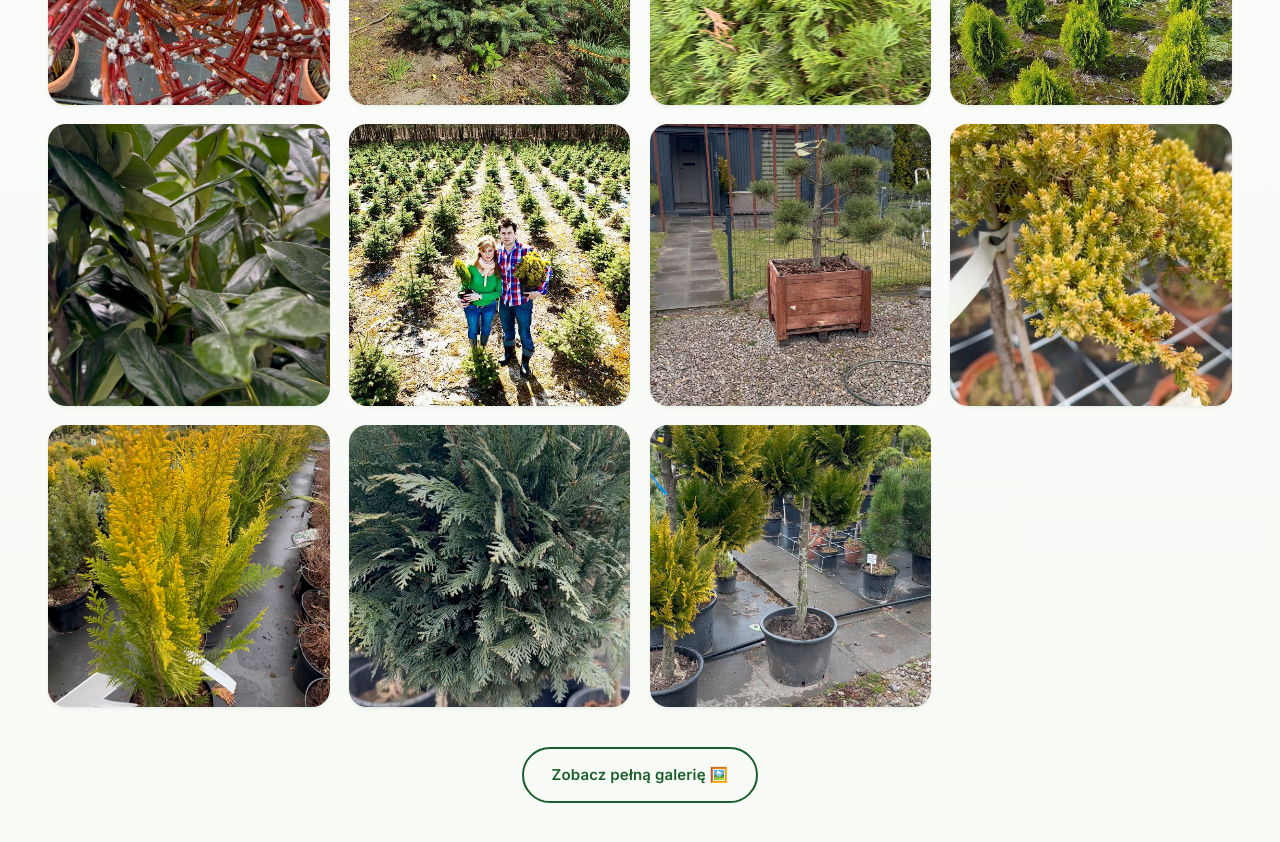
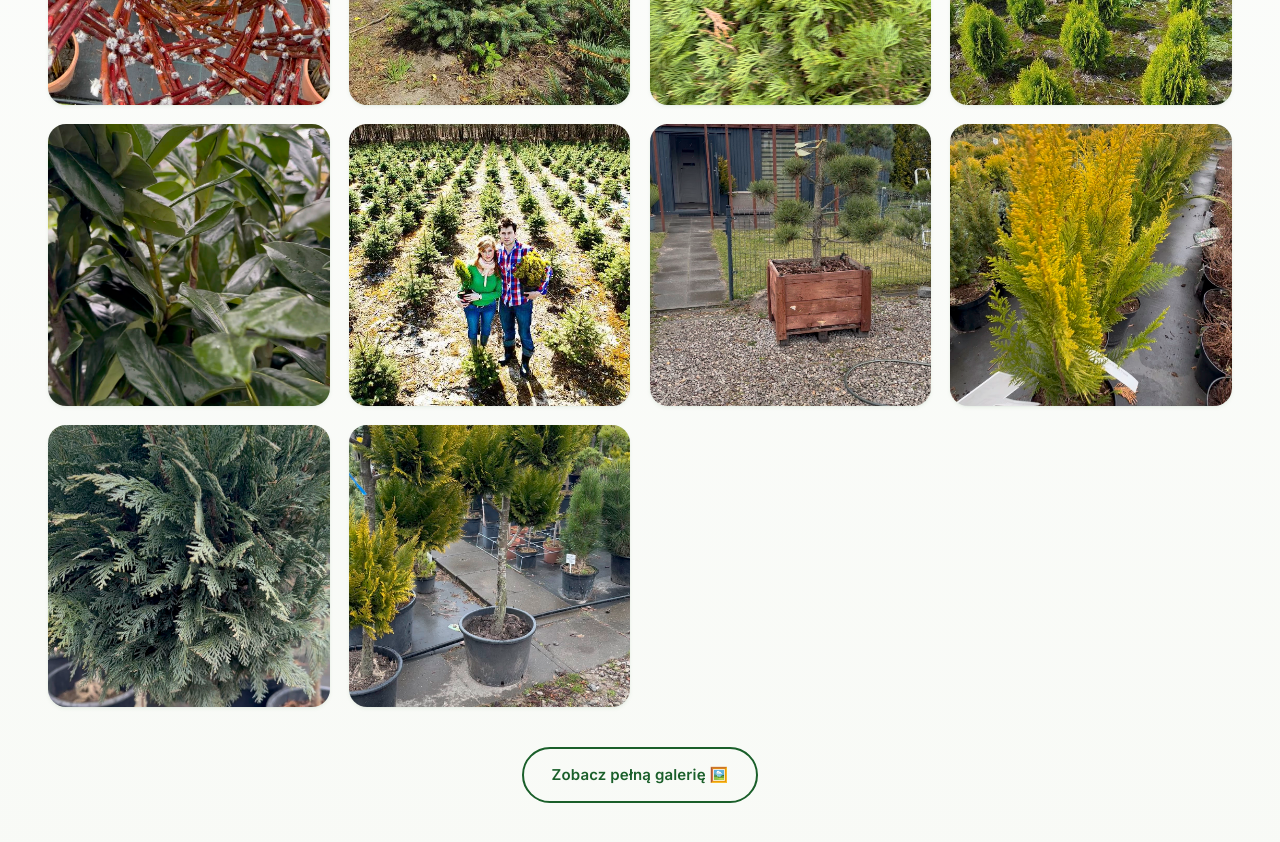
Before and after one commit to kozuchowskihubert/azure-tree, a Next.js app: page / in a window 1280 px wide. Shown: the part 3260-4102 px from the top of the page. Built offline with nearby package versions, Linux system fonts and the light colour scheme.

Commit message:
🗑️ Usunięto zdjęcie Krzewy liściaste z galerii na stronie głównej

```diff
--- a/src/pages/index.js
+++ b/src/pages/index.js
@@ -25,7 +25,6 @@ export default function Home() {
     { src: '/images/7709BE4F-1237-476C-B3B6-2AA14A01F264_1_102_o.jpeg', alt: 'Sadzonki' },
     { src: '/images/gallery/498527797_9794114537310691_3816962558267444035_n.jpg', alt: 'Transport roślin' },
     { src: '/images/8089AD7F-29B2-4CD2-B11B-0EFCEFE3604E_1_102_o.jpeg', alt: 'Drzewa iglaste' },
-    { src: '/images/8886E289-0C2F-4B1A-A597-23596822049C_1_102_o.jpeg', alt: 'Krzewy liściaste' },
     { src: '/images/89295277-22DB-481A-8227-B9DB5D6492BF_1_102_o.jpeg', alt: 'Rośliny do ogrodu' },
     { src: '/images/8A9FBFB6-79F3-4B1D-AEBB-AF830E3B41D7_1_102_o.jpeg', alt: 'Tuje na żywopłot' },
     { src: '/images/8EAB3E97-CB62-471D-AAA8-C1F74ADC849A_1_102_o.jpeg', alt: 'Szkółka' },
```
